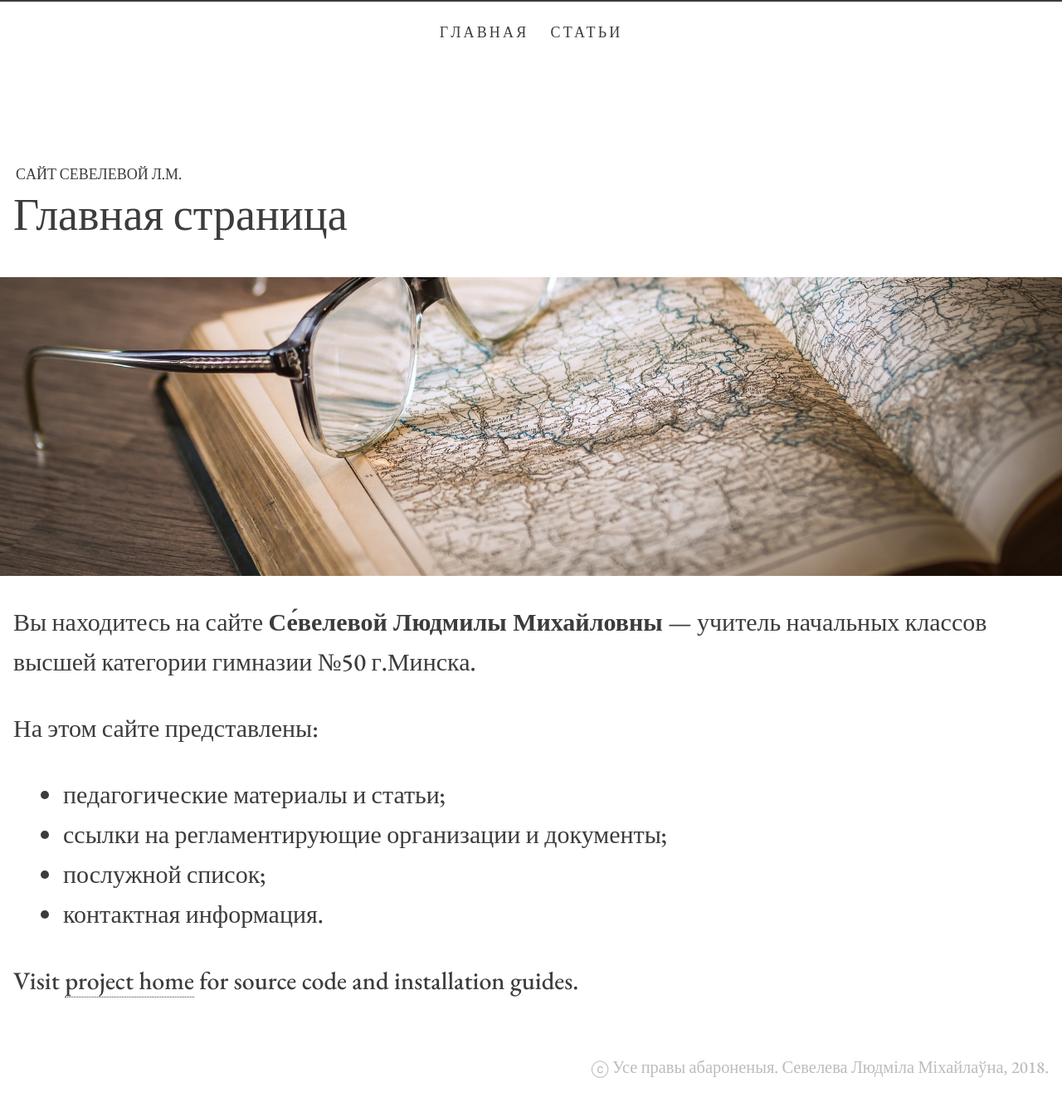
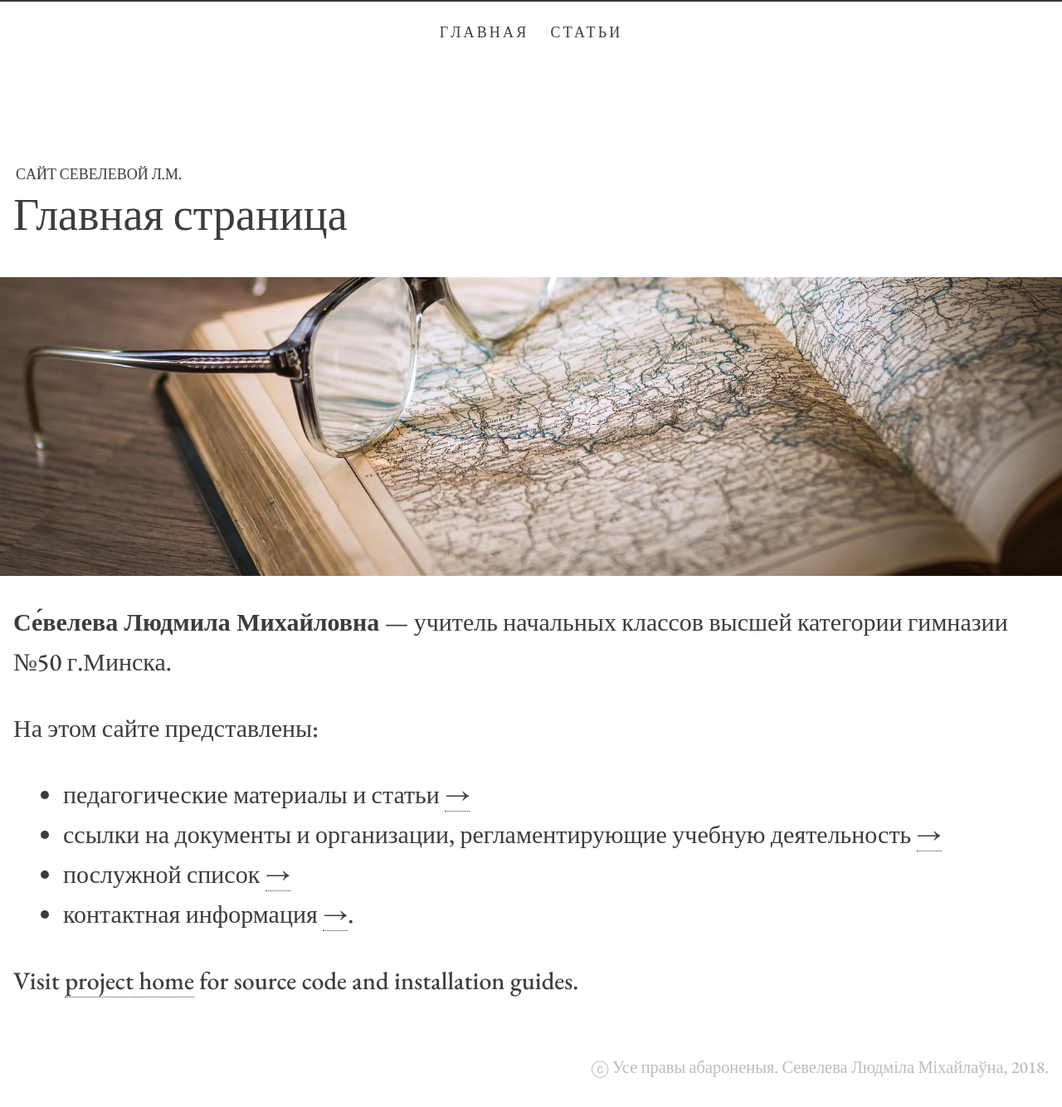
Before and after one commit to seveleva/seveleva, a Jekyll site: the page built from index.md, in a window 1280 px wide. Shown: the whole page at 83% size. Built offline with Jekyll 4.4.1, drawn with Linux system fonts in a browser that asks for light colours.

Commit message:
Update index.md

```diff
--- a/index.md
+++ b/index.md
@@ -8,12 +8,12 @@ cover_url: http://seveleva.com/img/kn1.jpg
 navtitle: Главная
 ---
 
-Вы находитесь на сайте **Се́велевой Людмилы Михайловны** — учитель начальных классов высшей категории гимназии №50 г.Минска.
+**Се́велева Людмила Михайловна** — учитель начальных классов высшей категории гимназии №50 г.Минска.
 
 На этом сайте представлены:
-* педагогические материалы и статьи;
-* ссылки на регламентирующие организации и документы;
-* послужной список;
-* контактная информация.
+* педагогические материалы и статьи [→](articles)
+* ссылки на документы и организации, регламентирующие учебную деятельность [→](links)
+* послужной список [→](cv)
+* контактная информация [→](contacts).
 
 Visit [project home](https://github.com/kamikat/jekyll-theme-kagami) for source code and installation guides.
```
